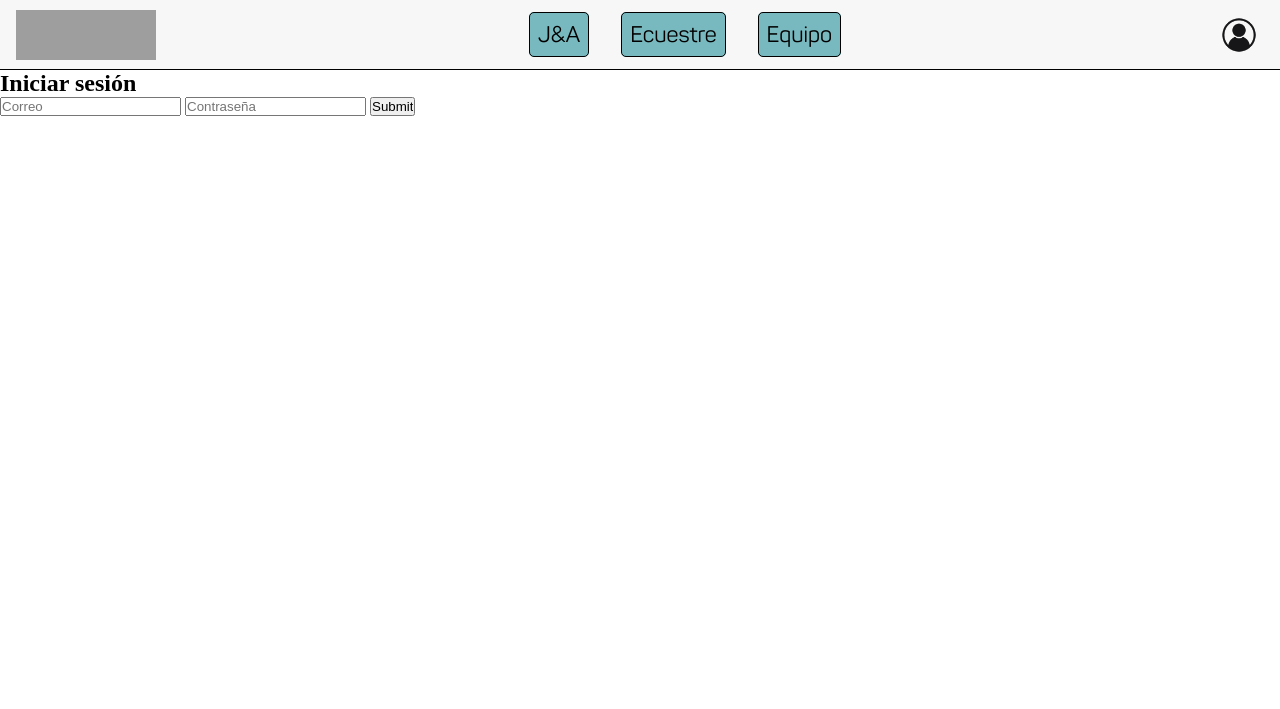
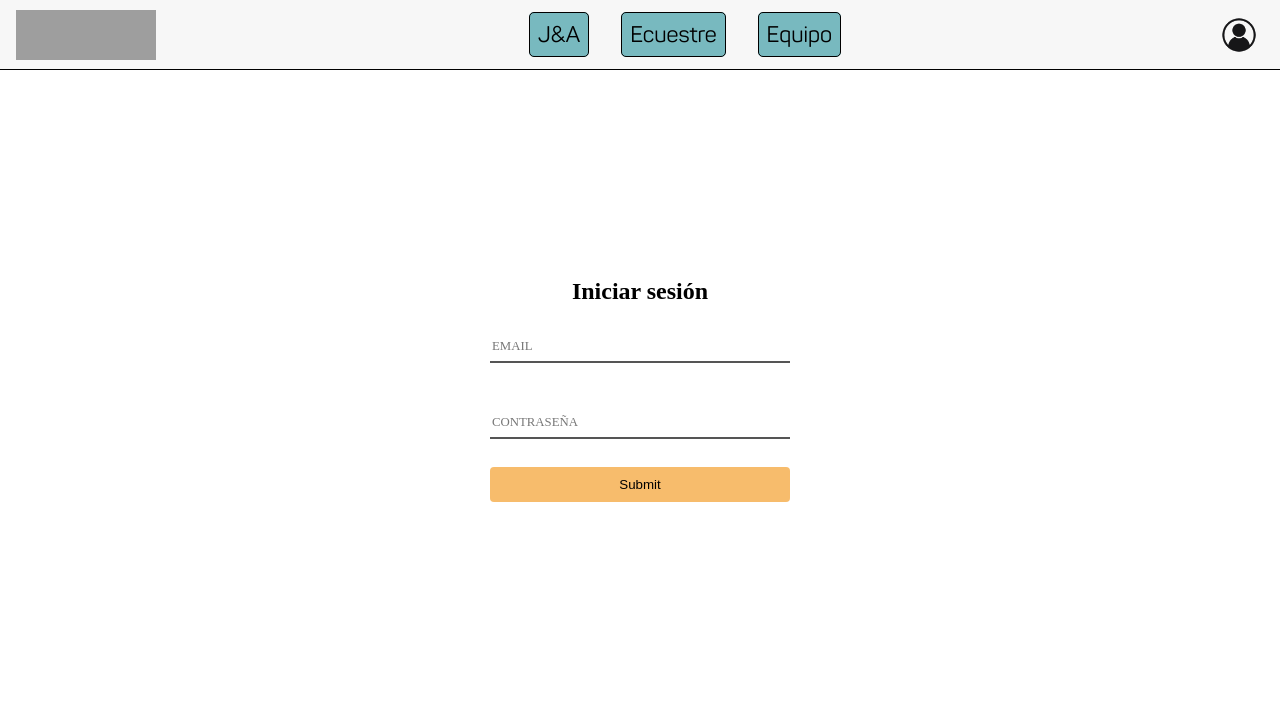
Before and after one commit to joacomaleme/CEDICA, a Flask app: page /auth/ in a window 1280 px wide. Shown: the top 709 px of the page. Run offline with Flask 3, Linux system fonts and the light colour scheme; grey boxes are pictures that could not be loaded.

Commit message:
Checkeos en View

```diff
--- a/admin/src/web/templates/auth/login.html
+++ b/admin/src/web/templates/auth/login.html
@@ -1,20 +1,84 @@
 {% extends "layout.html" %}
 
 {% block title %} Inicia Sesión - CEDICA {% endblock %}
-
-
 {% block head %}
-    {{ super() }}
+    <link rel="stylesheet" href="{{ url_for('static', filename='login.css')}}"/>
 {% endblock %}
 
 
 {% block content %}
-<section>
+<section class="loginbox">
+    <div class="formLogin">
     <h1>Iniciar sesión</h1>
+    <br>
     <form action="{{ url_for('auth.authenticate')}}" method="POST">
-        <input name="email" placeholder="Correo" type="email" required>
-        <input name="password" placeholder="Contraseña" type="password" required>
-        <input type="submit" value="Submit">
+        <div class="input-set">
+            <label id="email-label" for="email-field" class="input-label">EMAIL</label>
+            <input spellcheck=false id="email-field" class="input-field" name="email" type="email" required><br>
+            <span id="email-error" class="input-error"></span>
+        </div>
+        <br>
+        <div class="input-set">
+            <label id="password-label" class="input-label" for="password-field">CONTRASEÑA</label>
+            <input id="password-field" class="input-field" name="password" type="password" required><br>
+            <span id="password-error" class="input-error"></span>
+        </div>
+        <input class="submit" type="submit" value="Submit">
     </form>
+</div>
+    <script>
+        document.addEventListener("DOMContentLoaded", function () {
+            var emailField = document.getElementById("email-field");
+            var emailLabel = document.getElementById("email-label");
+            var emailError = document.getElementById("email-error");
+
+            var passwordField = document.getElementById("password-field");
+            var passwordLabel = document.getElementById("password-label");
+            var passwordError = document.getElementById("password-error");
+
+            emailField.addEventListener("input", validateEmail);
+            passwordField.addEventListener("input", validatePassword);
+
+            function validateEmail(){
+                emailLabel.style.top = "-0.2rem";
+
+                if(!emailField.value.match(/^[A-Za-z\._\-0-9]*[@][A-Za-z]*[\.][a-z]{2,4}$/)){
+                    emailError.innerHTML = "Mail invalido";
+                    emailError.style.top = "80%";
+                    emailField.style.borderBottomColor = "red";
+                    return false;
+                }
+                else{
+                    emailError.innerHTML = "";
+                    emailField.style.borderBottomColor = "green";
+                    return true;
+                }
+            }
+
+            function validatePassword(){
+                passwordLabel.style.top = "-0.2rem";
+
+                if(passwordField.value.length < 7){
+                    passwordError.innerHTML = "Contraseña demasiado corta, faltan " + (7-passwordField.value.length) + " caracteres.";
+                    passwordError.style.top = "80%";
+                    passwordField.style.borderBottomColor = "red";
+                    return false;
+                }
+                else{
+                    if(passwordField.value.match(/^[A-Za-z]+$/)){
+                        passwordError.innerHTML = "Incluya un número o caracter especial";
+                        passwordError.style.top = "80%";
+                        passwordField.style.borderBottomColor = "red";
+                        return false;
+                    }
+                    else{
+                        passwordError.innerHTML = "";
+                        passwordField.style.borderBottomColor = "green";
+                        return true;
+                    }
+                }
+            }
+        });
+    </script>
 </section>
 {% endblock %}
--- a/admin/static/flash.css
+++ b/admin/static/flash.css
@@ -14,6 +14,9 @@
   border-radius: 5px;
   box-shadow: 0 0 15px 5px #ccc;
   transition: opacity 0.8s ease;
+  position: absolute;
+  left: 25%;
+  opacity: 0.9;
 }
 
 .flash.fade-out {
--- a/admin/static/flash.scss
+++ b/admin/static/flash.scss
@@ -13,6 +13,9 @@
   border-radius:5px;
   box-shadow:0 0 15px 5px #ccc;
   transition: opacity 0.8s ease;
+  position: absolute;
+  left: 25%;
+  opacity: 0.9;
 }
 .flash.fade-out {
   opacity: 0;
--- a/admin/static/home.css
+++ b/admin/static/home.css
@@ -3,7 +3,6 @@ html{
     background-position: center;
     background-size: 600px;
     background-repeat: repeat;
-    font-family: 'Times New Roman', Times, serif;
 }
 
 .boton {
--- /dev/null
+++ b/admin/static/login.css
@@ -0,0 +1,64 @@
+h1{
+    text-align: center;
+}
+.loginbox{
+    display: flex;
+    flex-direction: column;
+    justify-content: center;
+    align-items: center;
+    height: 80vh;
+    /*text-align: center;*/
+}
+.formLogin{
+    border-width: 2px;
+    border-color: #555;
+    border-radius: 20%;
+}
+
+.input-set{
+    width: 100%;
+    position: relative;
+}
+
+.submit{
+    background-color: #F7BC6C;
+    border: none;
+    border-radius: 4px;
+    padding: 10px;
+    margin-top: 10px;
+    width: 100%;
+    transition-duration: 0.4s;
+}
+.submit:hover{
+    background-color: #BA8E4F;
+}
+
+.input-field{
+    display: block;
+    width: 300px;
+    border: 0;
+    border-bottom: 2px solid #555;
+    background: transparent;
+    outline: none;
+    padding: 10px 2px;
+    position: relative;
+    font-size: 1em;
+}
+.input-label{
+    display: block;
+    position: absolute;
+    top: 1rem;
+    left: 2px;
+    color: #777;
+    font-size: 0.8em;
+    transition: 0.7s;
+}
+.input-error{
+    position: absolute;
+    top: 50%;
+    left: 2px;
+    font-size: 0.8em;
+    font-weight: 400;
+    color: red;
+    transition: top 0.4s;
+}
```
Also changed, not shown: 1 other file.
